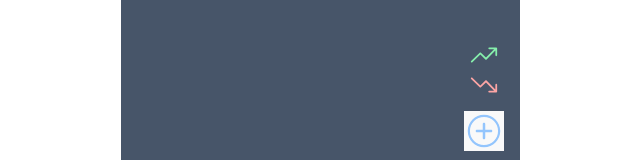
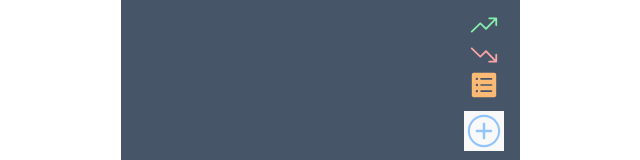
Before and after one commit to marcinl13/My-Budget-Wallet, a React (Vite) app: page / in a window 1280 px wide. Both pictures are taken after a click on the button 803 px from the left and 770 px from the top of the page. Shown: the part 636-796 px from the top of the page, without its empty margins (320-960 px from the left). Built offline with nearby package versions, Linux system fonts and the light colour scheme.

Commit message:
adding ActionAddGroup to the BudgetActionGroup

```diff
--- a/src/pages/parts/BudgetActionGroup.tsx
+++ b/src/pages/parts/BudgetActionGroup.tsx
@@ -1,6 +1,7 @@
 import { useState } from "react";
 import { IoIosAddCircleOutline, IoIosTrendingUp, IoIosTrendingDown, IoIosListBox } from "react-icons/io";
 import { ModalBudgetAdd } from "../../components/ModalBudgetAdd";
+import { ModalBudgetGroupAdd } from "../../components/ModalBudgetGroupAdd";
 import { TransactionItemType } from "../../store/Item";
 
 export const BudgetActionGroup = () => {
@@ -20,6 +21,7 @@ export const BudgetActionGroup = () => {
         <div className="flex flex-col items-center transition duration-700 ease-in-out">
           <ActionAddIncome />
           <ActionAddSpendings />
+          <ActionAddGroup />
         </div>
       )}
     </section>
@@ -83,3 +85,24 @@ function ActionAddSpendings() {
     </>
   );
 }
+
+function ActionAddGroup() {
+  const [isVisible, setVisible] = useState(false);
+
+  function handleClick() {
+    setVisible(true);
+  }
+
+  return (
+    <>
+      <button
+        className="flex items-center bg-transparent text-orange-300 hover:text-orange-600 hover:cursor-pointer"
+        onClick={handleClick}
+      >
+        <IoIosListBox size={30} />
+      </button>
+
+      {isVisible && <ModalBudgetGroupAdd onClose={() => setVisible(false)} />}
+    </>
+  );
+}
```
